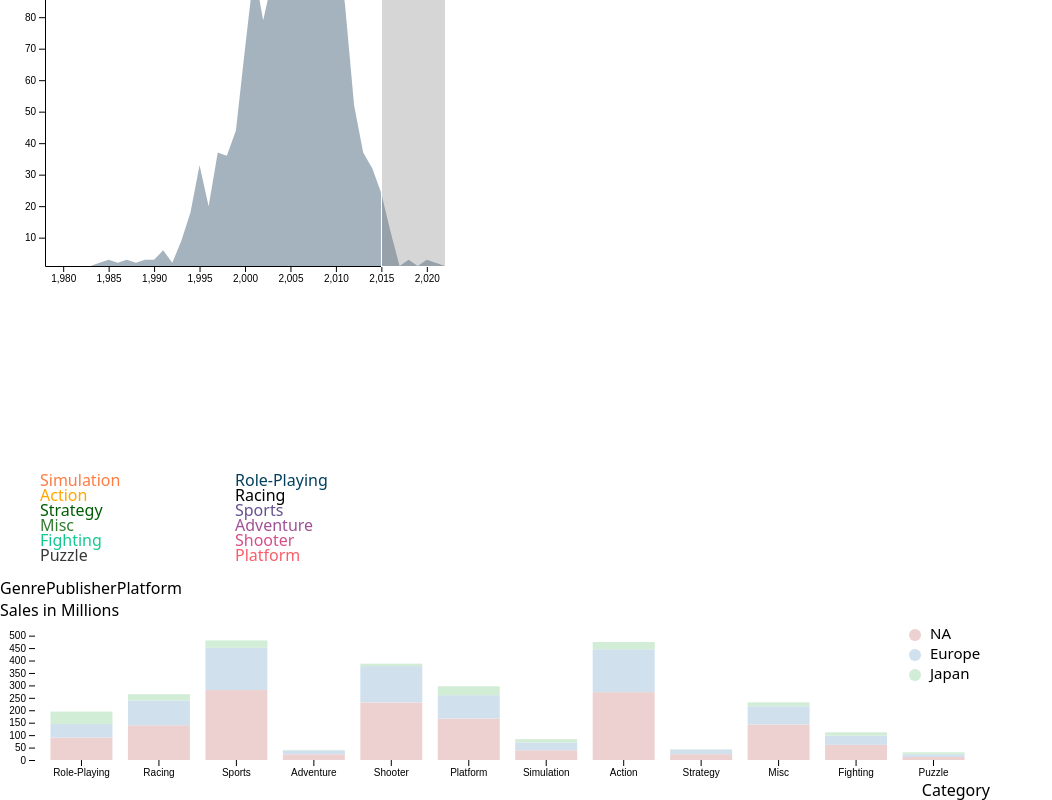
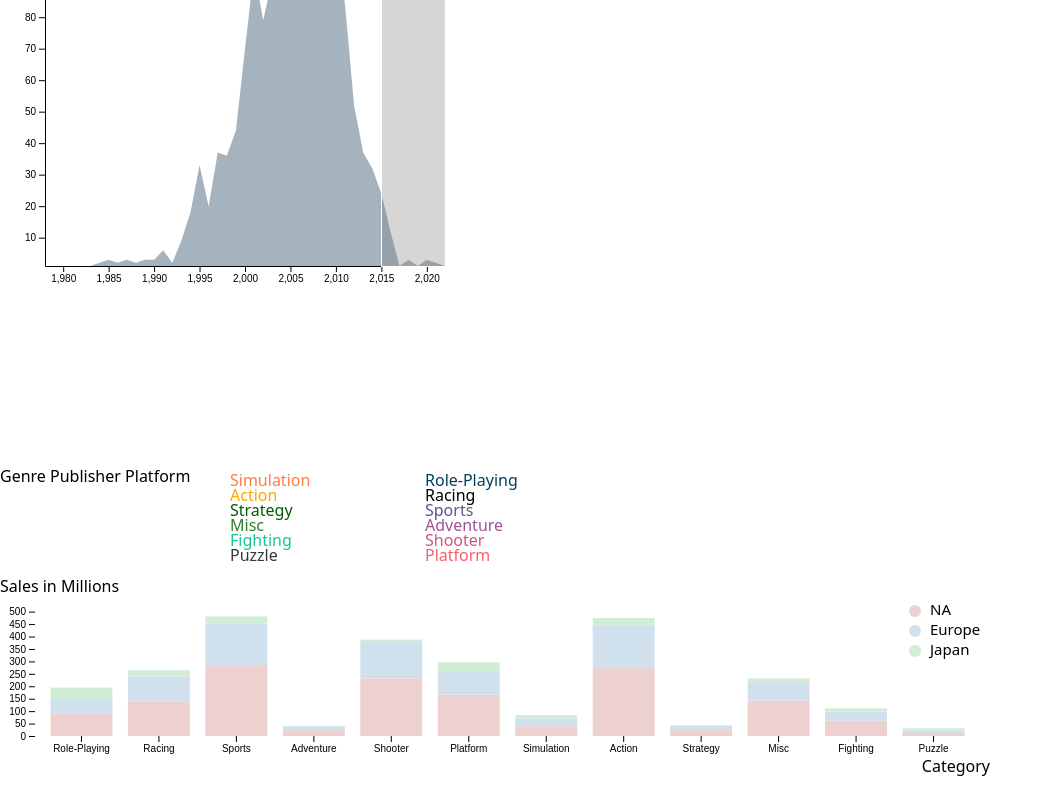
Before and after one commit to mattkwilson/game-sales-vis, a website: page index.html in a window 1280 px wide. Shown: the part 1110-1910 px from the top of the page, without its empty margins (0-1052 px from the left). After the commit the page ends 1886 px from the top, so only its background shows below. Drawn offline with nearby package versions, Linux system fonts and the light colour scheme; files that its build step writes are made by us from their sources.

Commit message:
clean uo

```diff
--- a/css/global.css
+++ b/css/global.css
@@ -9,3 +9,8 @@
     padding: 5px;
     background-color:white;
 }
+
+.legends{
+    display: inline-flex;
+    align-items: center;
+}
--- a/index.html
+++ b/index.html
@@ -18,12 +18,14 @@
         <svg id="bubble-chart-vis"></svg>
         <svg id="scatter-plot-vis"></svg>
         <svg id="histogram-chart-vis"></svg>
+        <div class="legends">
+        <ul class="bar-legend">
+            <button class="legend-btn" id="Genre"><span class="legend-symbol"></span> Genre</button>
+            <button class="legend-btn" id="Publisher"><span class="legend-symbol"></span> Publisher</button>
+                <button class="legend-btn" id="Platforms"><span class="legend-symbol"></span> Platform </button>
+        </ul>
         <svg id ="color-legend-vis"></svg>
-            <ul class="bar-legend">
-            <button class="legend-btn" id="Genre"><span class="legend-symbol"></span> Genre</li>
-            <button class="legend-btn" id="Publisher"><span class="legend-symbol"></span> Publisher</li>
-            <button class="legend-btn" id="Platforms"><span class="legend-symbol"></span> Platform </li>
-        </ul>
+        </div>
         <svg id="bar-chart-vis"></svg>
 
     </div>
```
Also changed, not shown: js/charts/focusContextVis.js (+0 -44 lines).
